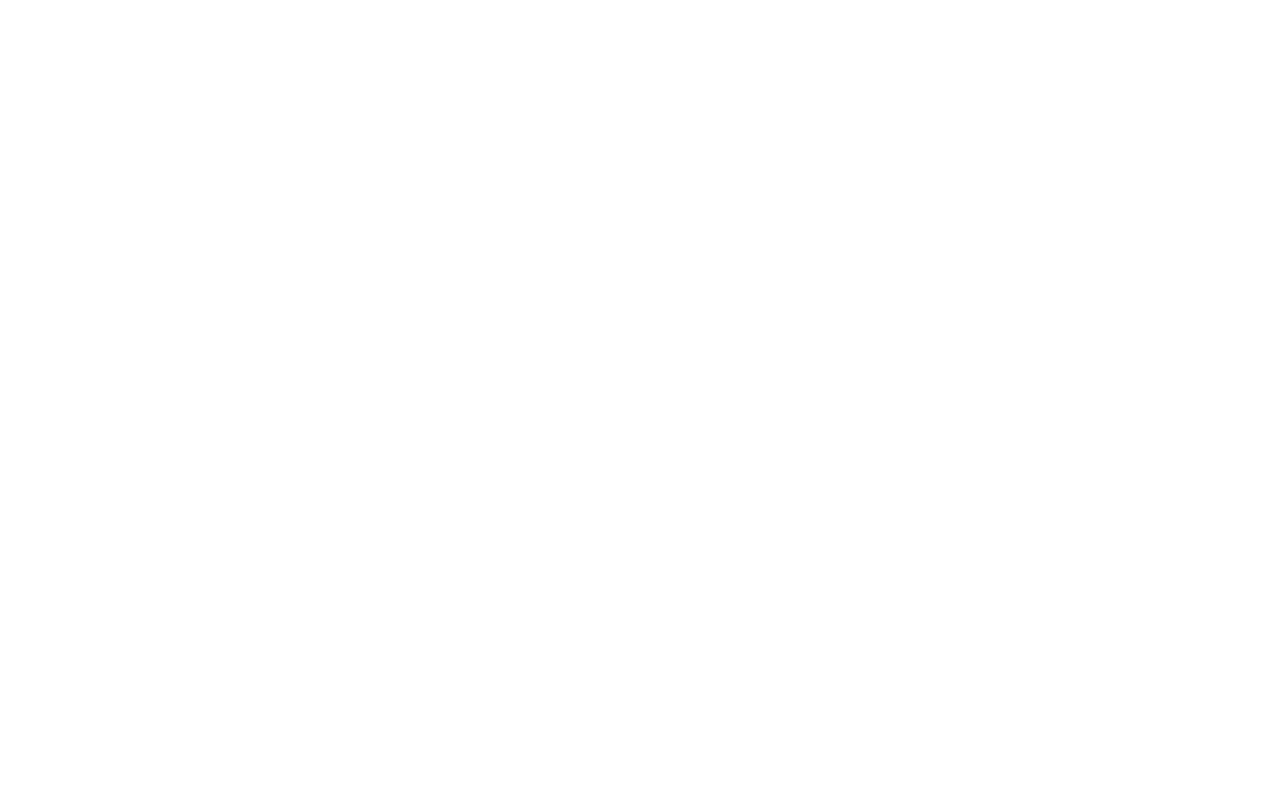
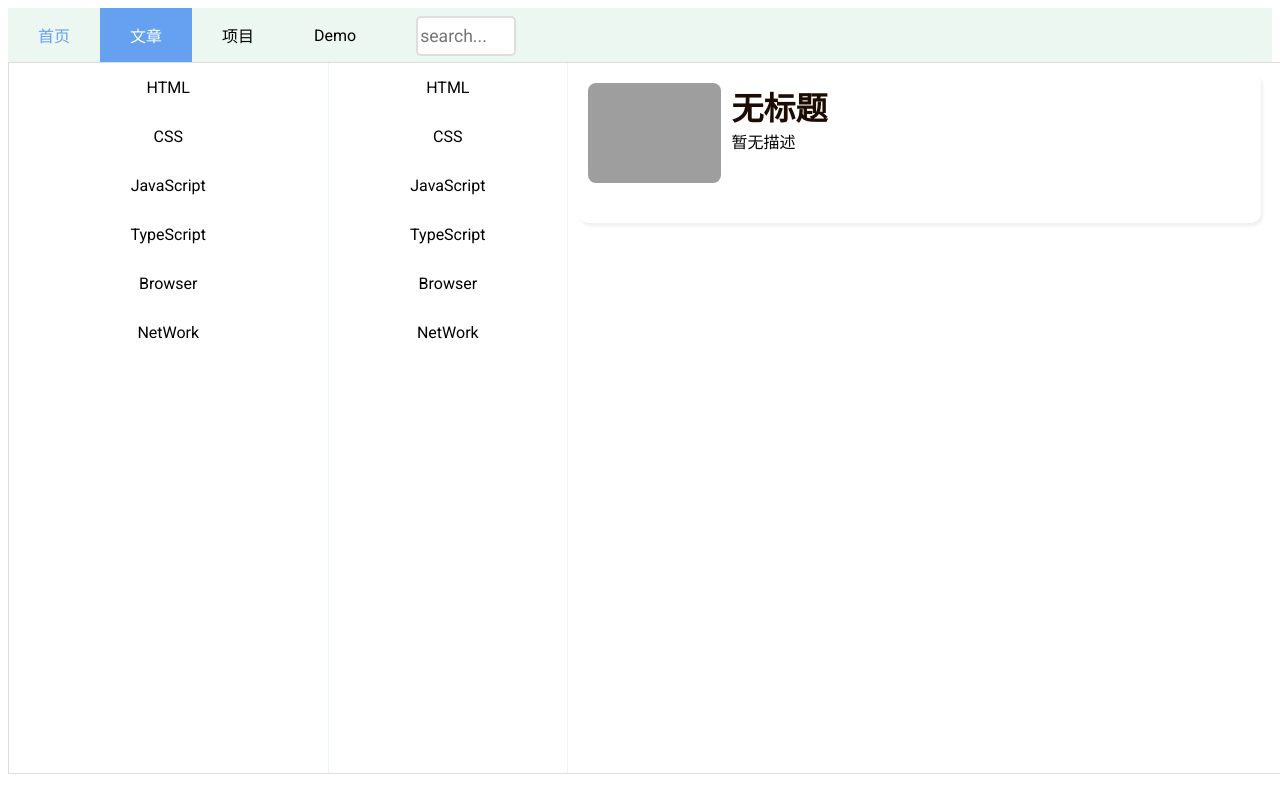
Before and after one commit to Bottle414/Blog, a Vue app: page /work/article/1 in a window 1280 px wide. Before the commit this address had no page. Built offline with nearby package versions, Linux system fonts and the light colour scheme; grey boxes are pictures that could not be loaded.

Commit message:
feat: complete basic route navigation

```diff
--- a/package.json
+++ b/package.json
@@ -30,6 +30,7 @@
     }
   },
   "dependencies": {
+    "marked": "^15.0.12",
     "vue": "^3.5.13",
     "vue-router": "^4.5.0"
   },
--- a/src/components/ArticleDetail.vue
+++ b/src/components/ArticleDetail.vue
@@ -1,23 +1,32 @@
 <template>
-    <div class='article-detail' @click="handleClick">
-        <div class="article-img" :style="{ backgroundImage: `url(${detailSrc})` }"></div>
-        <h1>{{ title }}</h1>
+    <div class="article-detail" @click="handleClick">
+        <div
+            class="article-img"
+            :style="{ backgroundImage: `url(${detailSrc})` }"
+        ></div>
+        <RouterLink :to="{ name:'article-page' }">
+            <h1>{{ title }}</h1>
+        </RouterLink>
         <p>
             {{ detail }}
         </p>
     </div>
 </template>
 
-<script lang='ts' setup>
+<script lang="ts" setup>
     import img1 from '@/assets/image1.png'
     defineProps({
         detailSrc: {
             type: String,
-            default: img1// 直接把路径写进来，vue不会解析
+            default: img1 // 直接把路径写进来，vue不会解析
         },
         title: {
             type: String,
             default: '无标题'
+        },
+        category: {
+            type: String,
+            default: '未分类'
         },
         detail: {
             type: String,
@@ -27,10 +36,9 @@
 
     const emits = defineEmits(['click'])
 
-    function handleClick(){
+    function handleClick() {
         emits('click')
     }
-
 </script>
 
 <style scoped lang="scss">
@@ -38,6 +46,15 @@
         margin: 0;
         padding: 0;
         box-sizing: border-box;
+    }
+
+    a,
+    a:active {
+        color: $color-black;
+    }
+
+    a:hover {
+        color: $color-theme;
     }
 
     .article-detail {
@@ -56,7 +73,7 @@
             float: left;
             margin: 0 10px 0 0;
             aspect-ratio: 4 / 3;
-            background-position: center;/* 当一开始设置的行内是background(很多backgound属性的缩写), 再这样写就会被行内style覆盖完毕 */
+            background-position: center; /* 当一开始设置的行内是background(很多backgound属性的缩写), 再这样写就会被行内style覆盖完毕 */
             background-size: contain;
             border-radius: 8px;
         }
--- a/src/router/index.ts
+++ b/src/router/index.ts
@@ -1,6 +1,5 @@
 import { createRouter, createWebHistory } from 'vue-router'
 import Home from '../views/Home.vue'
-import ArticleDetail from '@/components/ArticleDetail.vue'
 
 const router = createRouter({
   history: createWebHistory(import.meta.env.BASE_URL),
@@ -16,10 +15,30 @@
       component: () => import('@/views/Work.vue'),
       children: [
         {
-          path: ':topic',
-          component: ArticleDetail,
-          props: route => ({ topic: route.params.topic }) // 可选：传参
+          path: 'article',
+          name: 'article',
+          component: () => import('@/views/tabs/Articles.vue'),
+          children: [
+            {
+              path: ':category',
+              name: 'category',
+              component: () => import('@/components/ArticleDetail.vue'), // html css之类的分类
+            }
+          ]
+        },
+        {
+          path: 'article-page',
+          name: 'article-page',
+          component: () => import('@/views/ArticlePage.vue')
+        },
+        {
+          path: 'project',
+          component: () => import('@/views/tabs/Projects.vue')
         }
+        ,{
+          path: 'demo',
+          component: () => import('@/views/tabs/Demos.vue')
+        },
       ]
     },
     {
--- a/src/style/_variable.scss
+++ b/src/style/_variable.scss
@@ -1,2 +1,11 @@
-$shadow-light: 2px 3px 3px rgba(100, 100, 100, .1);
-$shadow-deep: 1px 2px 2px rgba(100, 100, 100, .3);
+$shadow-light: 2px 3px 3px rgba(100, 100, 100, 0.1);
+$shadow-deep: 1px 2px 2px rgba(100, 100, 100, 0.3);
+$shadow-around:
+    1px 1px 2px rgba(200, 200, 200, 0.2),
+    2px 4px 4px rgba(100, 100, 100, 0.1),
+    -1px -1px 2px rgba(200, 200, 200, 0.2),
+    -4px -6px 8px rgba(100, 100, 100, 0.1),
+    -1px 1px 2px rgba(200, 200, 200, 0.2),
+    -4px 6px 8px rgba(100, 100, 100, 0.1),
+    1px -1px 2px rgba(200, 200, 200, 0.2),
+    2px -2px 4px rgba(100, 100, 100, 0.1);
--- /dev/null
+++ b/src/views/ArticlePage.vue
@@ -0,0 +1,59 @@
+<template>
+    <div class='article-page'>
+        <SideBar :lists="lists" @changeBlock="changeBlock">
+            <template #header>
+                <h1>目录</h1>
+            </template>
+        </SideBar>
+        <article>
+            <RouterView>
+                此处显示文章
+            </RouterView>
+        </article>
+    </div>
+</template>
+
+<script lang='ts' setup>
+    import SideBar from '@/components/SideBar.vue';
+
+    const lists = [
+        '文章界面',
+        '本来应该解析文本，提取标题类型并生成对应组件的'
+    ]
+
+    function changeBlock(item: string){
+        const el = document.getElementById(item)
+        console.log(el);
+        if (el) {
+            el.scrollIntoView({
+                behavior: 'smooth', // 平滑滚动
+                block: 'start'
+            })
+        }
+    }
+
+</script>
+
+<style scoped lang="scss">
+    .article-page {
+        display: grid;
+        height: 100%;
+        grid-template-columns: 1fr 3fr;
+
+        h1 {
+            margin: 0;
+            padding: 10px 0;
+            font-size: 1.5rem;
+            color: $color-theme;
+            border-bottom: 2px solid $color-grey;
+        }
+    }
+
+    @media (max-width: 789px) {
+        .article {
+            /* 在小屏幕下，当侧边栏关闭时，grid-template-columns 应该只有一列 */
+            /* 此时侧边栏是绝对定位或固定定位，不影响 grid 布局 */
+            grid-template-columns: 1fr; /* 小屏幕下只显示内容区域，侧边栏通过定位层叠在上方 */
+        }
+    }
+</style>
--- a/src/views/tabs/Articles.vue
+++ b/src/views/tabs/Articles.vue
@@ -1,29 +1,33 @@
 <template>
     <div class='article'>
         <SideBar :lists="lists" @changeBlock="changeBlock"/>
-        <RouterView>
-            <ArticleDetail/>
-        </RouterView>
+        <RouterView></RouterView> <!-- <ArticleDetail/> -->
     </div>
 </template>
 
 <script lang='ts' setup>
     import SideBar from '@/components/SideBar.vue'
-    import ArticleDetail from '@/components/ArticleDetail.vue'
     import { RouterView } from 'vue-router';
     import router from '@/router/index'
+    import { onMounted } from 'vue'
 
     const lists = ['HTML', 'CSS', 'JavaScript', 'TypeScript', 'Browser', 'NetWork']
 
     const changeBlock = (item: string) => {
         // 改变路由
-        router.push(`/work/article/${item}`)
+        router.push({
+            name: 'category',
+            params: {
+                category: item
+            }
+        })
     }
 </script>
 
 <style scoped>
     .article {
         display: grid;
+        height: 100%;
         grid-template-columns: 1fr 3fr;
     }
 </style>
```
Also changed, not shown: src/style/animations.scss (added, +9 -0 lines), 2 other files (tests, documents, lock files or other folders).
